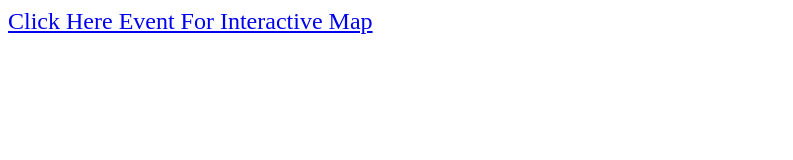
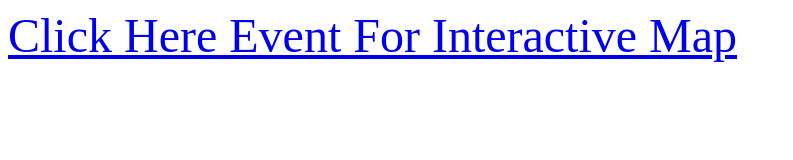
Before and after one commit to kn928928/Mape, a plain HTML site: page index.html in a window 1280 px wide. Shown: the whole page, without its empty margins (0-793 px from the left). Drawn offline with Linux system fonts and the light colour scheme.

Commit message:
Update index.html

```diff
--- a/index.html
+++ b/index.html
@@ -1,5 +1,5 @@
 <html>
-  <font size="5">
+  <font size="7">
   <p><a href="https://github.com/kn928928/Mape/blob/main/Hilton.pdf"</a></p>
   <p><a href="Hilton.pdf">Click Here Event For Interactive Map  </a></p>
  </html>
```
